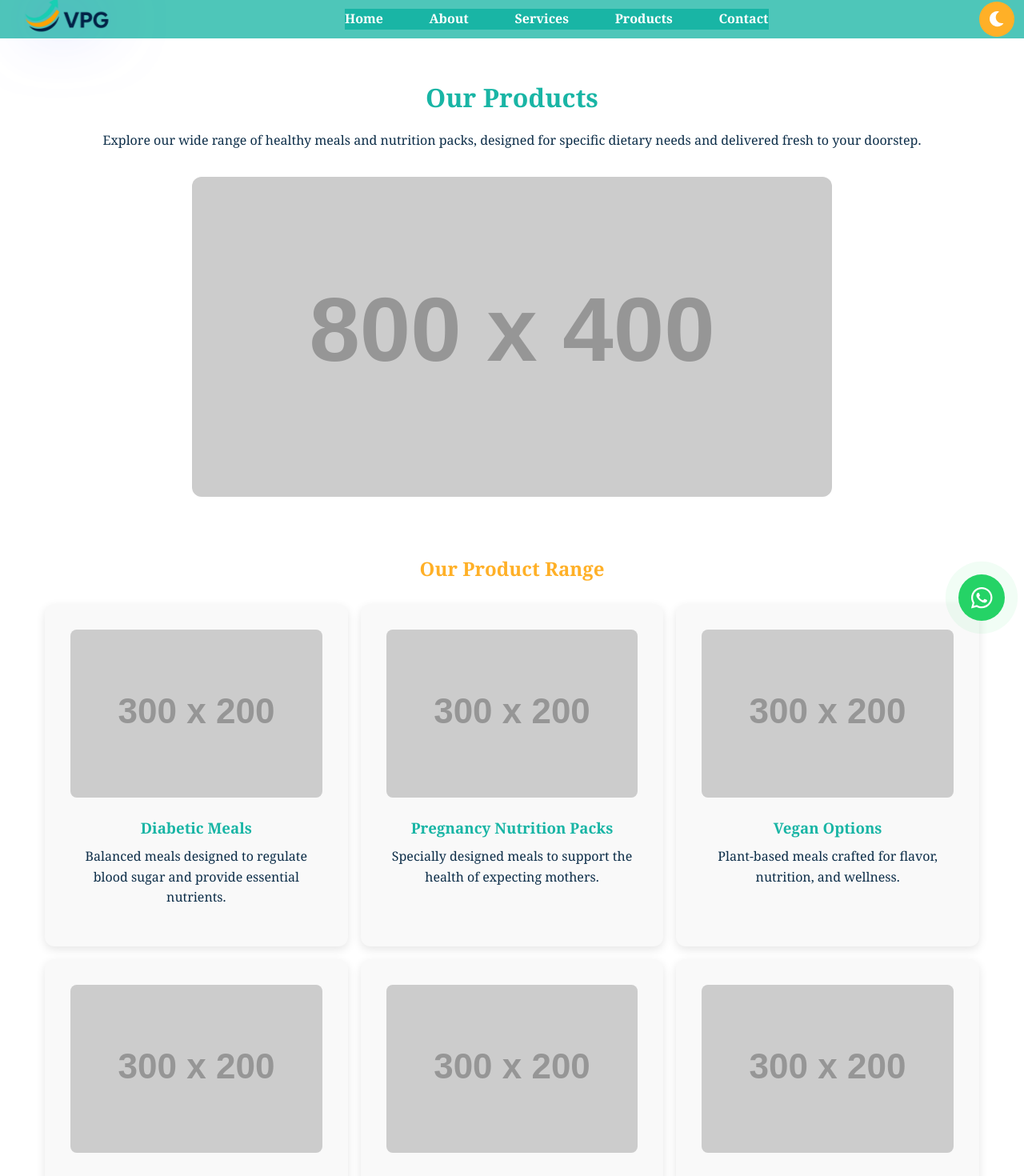
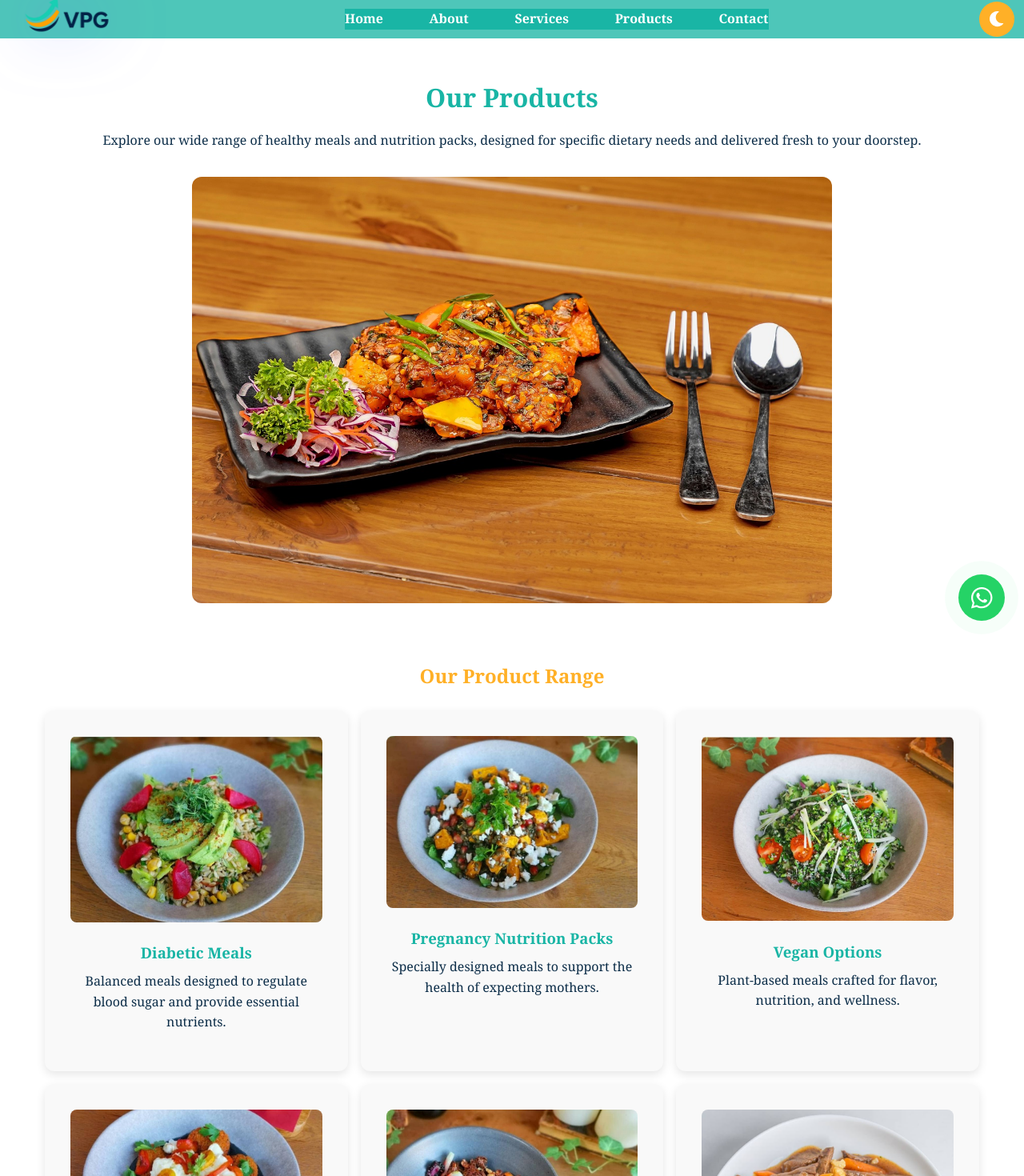
Before and after one commit to Godwill993/V-P-G, a React (Vite) app: page /products in a window 1280 px wide. Shown: the top 1470 px of the page at 80% size. Built offline with nearby package versions, Linux system fonts and the light colour scheme.

Commit message:
added the pictures

```diff
--- a/src/pages/Products.jsx
+++ b/src/pages/Products.jsx
@@ -6,6 +6,15 @@ import WhatsAppButton from "../components/WhatsAppButton";
 import "../styles/products.css";
 import Loader from "../components/Loader";
 import { useEffect, useState } from "react";
+import Picture1 from "../assets/images/IMG-20251219-WA0014.jpg"
+import Picture2 from "../assets/images/IMG-20251219-WA0015.jpg"
+import Picture3 from "../assets/images/IMG-20251219-WA0016.jpg"
+import Picture4 from "../assets/images/IMG-20251219-WA0017.jpg"
+import Picture5 from "../assets/images/IMG-20251219-WA0018.jpg"
+import Picture6 from "../assets/images/IMG-20251219-WA0026.jpg"
+import Picture7 from "../assets/images/IMG-20251219-WA0027.jpg"
+import Picture8 from "../assets/images/food-and-drink-industry-7279390_1280.jpg"
+
 
 export default function Products() {
           const [showLoader, setShowLoader] = useState(true);
@@ -28,7 +37,7 @@ export default function Products() {
             <p>
               Explore our wide range of healthy meals and nutrition packs, designed for specific dietary needs and delivered fresh to your doorstep.
             </p>
-            <img src="https://via.placeholder.com/800x400" alt="Healthy Products" />
+            <img src={Picture8} alt="Healthy Products" />
           </section>
         </ScrollReveal>
 
@@ -37,43 +46,43 @@ export default function Products() {
             <h2>Our Product Range</h2>
             <div className="cards">
               <div className="card">
-                <img src="https://via.placeholder.com/300x200" alt="Diabetic Meals" />
+                {<img src={Picture1} alt="Diabetic Meals" />}
                 <h3>Diabetic Meals</h3>
                 <p>Balanced meals designed to regulate blood sugar and provide essential nutrients.</p>
               </div>
 
               <div className="card">
-                <img src="https://via.placeholder.com/300x200" alt="Pregnancy Nutrition Packs" />
+                {<img src={Picture2} alt="Pregnancy Nutrition Packs" />}
                 <h3>Pregnancy Nutrition Packs</h3>
                 <p>Specially designed meals to support the health of expecting mothers.</p>
               </div>
 
               <div className="card">
-                <img src="https://via.placeholder.com/300x200" alt="Vegan Options" />
+                {<img src={Picture3} alt="Vegan Options" />}
                 <h3>Vegan Options</h3>
                 <p>Plant-based meals crafted for flavor, nutrition, and wellness.</p>
               </div>
 
               <div className="card">
-                <img src="https://via.placeholder.com/300x200" alt="Heart-Friendly Meals" />
+                <img src={Picture4} alt="Heart-Friendly Meals" />
                 <h3>Heart-Friendly Meals</h3>
                 <p>Low-sodium and heart-healthy meals designed for cardiovascular wellness.</p>
               </div>
 
               <div className="card">
-                <img src="https://via.placeholder.com/300x200" alt="Gluten-Free Meals" />
+                <img src={Picture5} alt="Gluten-Free Meals" />
                 <h3>Gluten-Free Meals</h3>
                 <p>Meals free from gluten for those with sensitivities or celiac disease.</p>
               </div>
 
               <div className="card">
-                <img src="https://via.placeholder.com/300x200" alt="Keto-Friendly Meals" />
+                <img src={Picture6} alt="Keto-Friendly Meals" />
                 <h3>Keto-Friendly Meals</h3>
                 <p>Low-carb, high-protein meals perfect for ketogenic diets.</p>
               </div>
 
               <div className="card">
-                <img src="https://via.placeholder.com/300x200" alt="Snack Packs" />
+                <img src={Picture7} alt="Snack Packs" />
                 <h3>Snack Packs</h3>
                 <p>Healthy snacks to curb cravings without compromising your diet.</p>
               </div>
```
